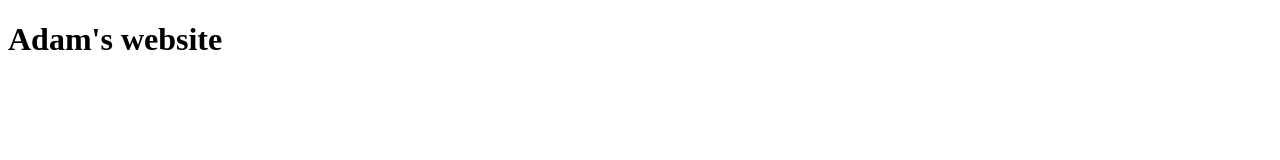
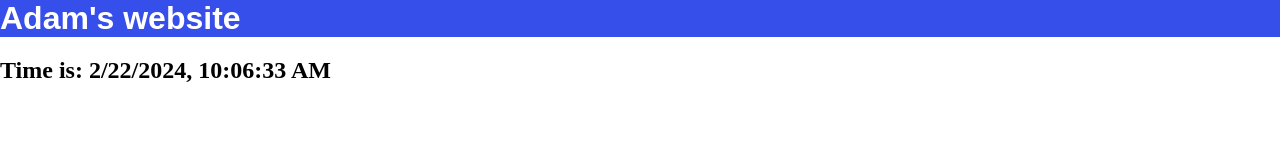
Before and after one commit to adammetal/demo-personal-site, a plain HTML site: page index.html in a window 1280 px wide. Drawn offline with Linux system fonts and the light colour scheme.

Commit message:
add links and scripts

```diff
--- a/index.html
+++ b/index.html
@@ -4,8 +4,11 @@
   <meta charset="UTF-8">
   <meta name="viewport" content="width=device-width, initial-scale=1.0">
   <title>Hello Internet!!!</title>
+  <link rel="stylesheet" href="/styles/style.css">
 </head>
 <body>
   <h1>Adam's website</h1>
+  <h2 id="time">Time is: </h2>
+  <script src="/scripts/index.js"></script>
 </body>
 </html>
--- /dev/null
+++ b/scripts/index.js
@@ -0,0 +1,3 @@
+//window.alert("Hello");
+
+document.querySelector("#time").innerText += " " + new Date().toLocaleString();
--- /dev/null
+++ b/styles/style.css
@@ -0,0 +1,12 @@
+body {
+  margin: 0;
+  padding: 0;
+}
+
+h1 {
+  color: white;
+  font-family: sans-serif;
+  padding: 0;
+  margin: 0;
+  background-color: rgb(54, 78, 234);
+}
```
Also changed, not shown: about/index.html (added, +12 -0 lines).
